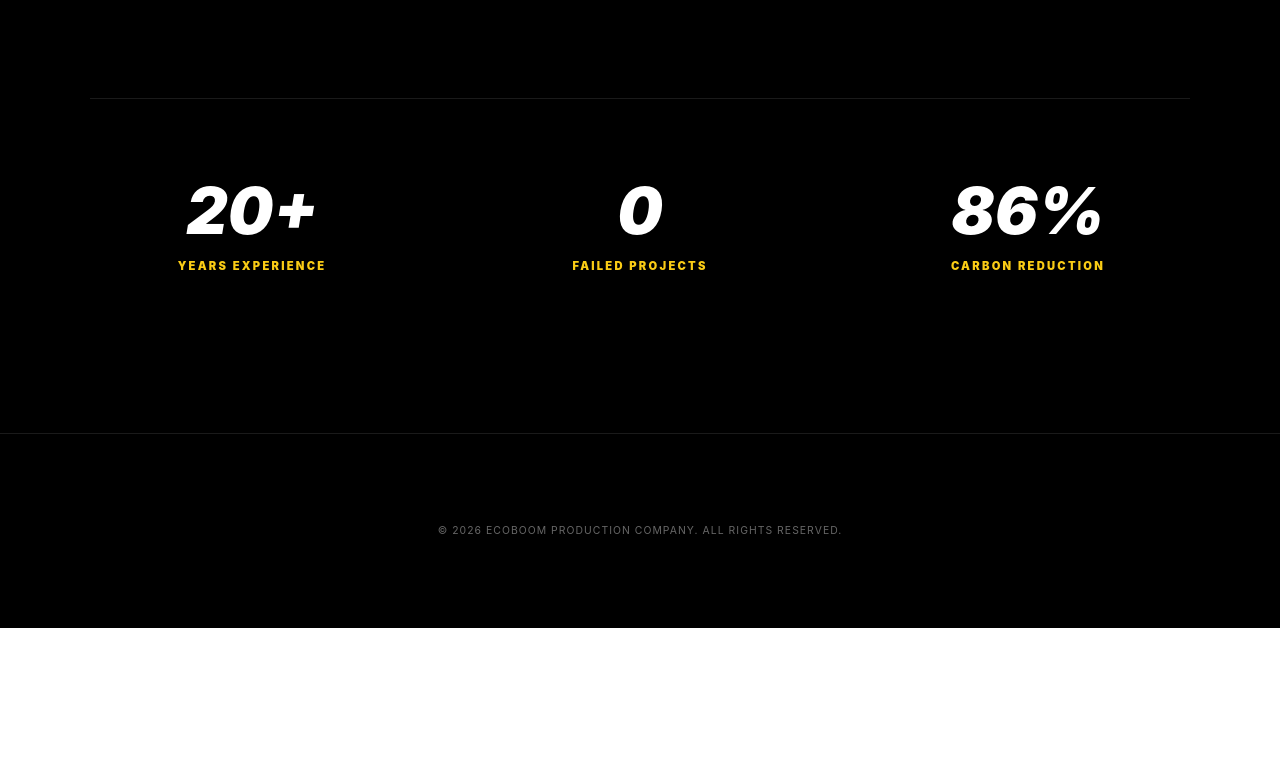
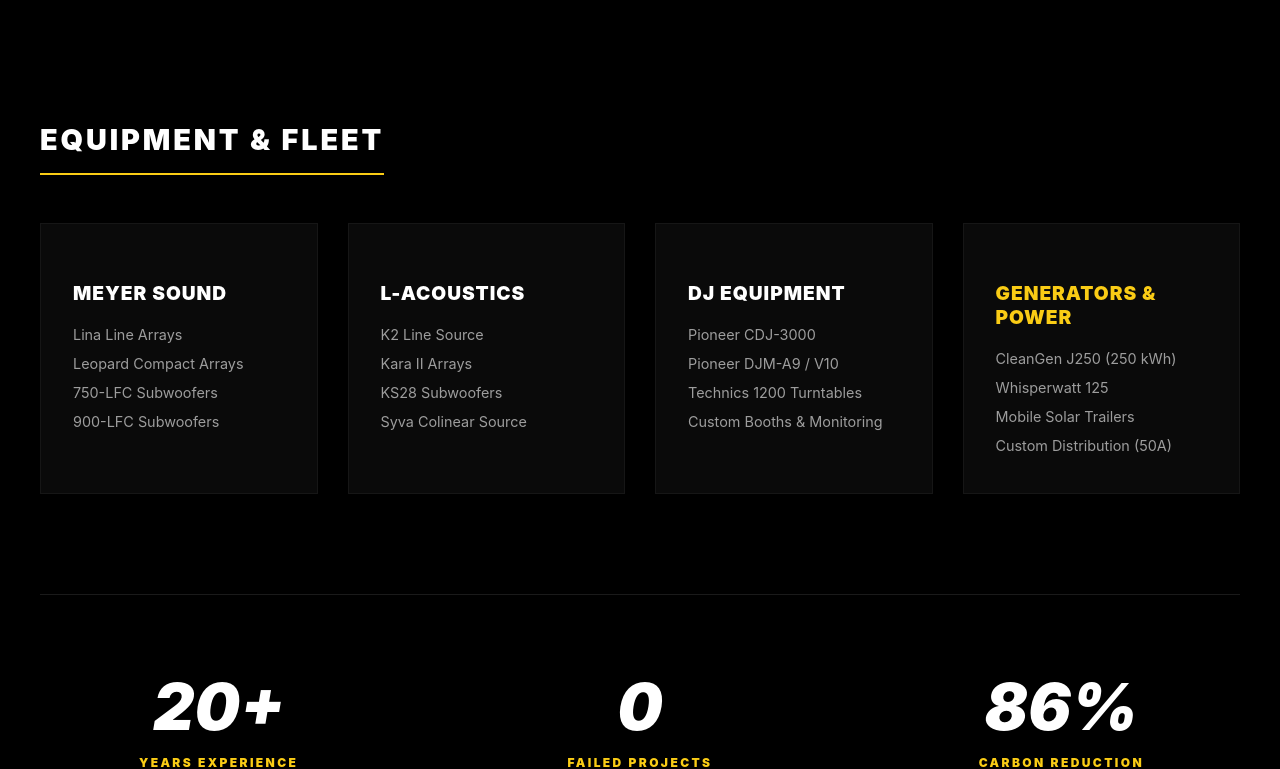
Before and after one commit to jambot-builder/ecoboom-site, a Next.js app: page / in a window 1280 px wide. Shown: the part 1457-2226 px from the top of the page. Before the commit the page ends 2085 px from the top, so only its background shows below. Built offline with nearby package versions, Linux system fonts and the light colour scheme.

Commit message:
Added detailed Equipment & Fleet section

```diff
--- a/src/app/page.tsx
+++ b/src/app/page.tsx
@@ -19,7 +19,7 @@
         boxSizing: 'border-box'
       }}>
         <div style={{ display: 'flex', alignItems: 'center' }}>
-          {/* Original Logo with White Perimeter Stroke via Multi-Drop-Shadow */}
+          {/* Logo container - Claude Code to fix stroke */}
           <div style={{
             filter: `
               drop-shadow(1px 0 0 #fff)
@@ -44,8 +44,9 @@
             />
           </div>
         </div>
-        <div style={{ display: 'flex', gap: '20px', textTransform: 'uppercase', fontSize: '0.7rem', fontWeight: '900', letterSpacing: '0.15em' }}>
+        <div style={{ display: 'flex', gap: '24px', textTransform: 'uppercase', fontSize: '0.7rem', fontWeight: '900', letterSpacing: '0.15em' }}>
           <a href="#services" style={{ color: '#fff', textDecoration: 'none' }}>Services</a>
+          <a href="#rentals" style={{ color: '#fff', textDecoration: 'none' }}>Rentals</a>
           <a href="#contact" style={{ color: '#facc15', textDecoration: 'none' }}>Contact</a>
         </div>
       </nav>
@@ -79,11 +80,11 @@
         </div>
       </section>
 
-      <main style={{ padding: '80px 24px', maxWidth: '1100px', margin: '0 auto' }}>
+      <main style={{ padding: '80px 24px', maxWidth: '1200px', margin: '0 auto' }}>
         {/* Services */}
         <section id="services">
           <h2 style={{ fontSize: '1.8rem', fontWeight: '900', textTransform: 'uppercase', borderBottom: '2px solid #facc15', paddingBottom: '16px', marginBottom: '48px', letterSpacing: '0.1em', display: 'inline-block' }}>
-            Expertise
+            Core Expertise
           </h2>
           <div style={{ display: 'grid', gridTemplateColumns: 'repeat(auto-fit, minmax(300px, 1fr))', gap: '40px' }}>
             <div style={{ position: 'relative', height: '450px', backgroundImage: 'linear-gradient(to top, rgba(0,0,0,1) 10%, transparent), url("/event-1.jpg")', backgroundSize: 'cover', backgroundPosition: 'center', padding: '32px', display: 'flex', flexDirection: 'column', justifyContent: 'flex-end', border: '1px solid rgba(255,255,255,0.1)', boxSizing: 'border-box' }}>
@@ -97,19 +98,67 @@
           </div>
         </section>
 
+        {/* Rentals Navigation / Fleet */}
+        <section id="rentals" style={{ marginTop: '100px' }}>
+          <h2 style={{ fontSize: '1.8rem', fontWeight: '900', textTransform: 'uppercase', borderBottom: '2px solid #facc15', paddingBottom: '16px', marginBottom: '48px', letterSpacing: '0.1em', display: 'inline-block' }}>
+            Equipment & Fleet
+          </h2>
+          <div style={{ display: 'grid', gridTemplateColumns: 'repeat(auto-fit, minmax(250px, 1fr))', gap: '30px' }}>
+            <div style={{ backgroundColor: '#0a0a0a', padding: '32px', border: '1px solid rgba(255,255,255,0.05)' }}>
+              <h4 style={{ color: '#fff', fontSize: '1.2rem', fontWeight: '900', textTransform: 'uppercase', marginBottom: '16px', letterSpacing: '0.05em' }}>Meyer Sound</h4>
+              <ul style={{ listStyle: 'none', padding: 0, margin: 0, color: 'rgba(255,255,255,0.6)', fontSize: '0.9rem', lineHeight: '2' }}>
+                <li>Lina Line Arrays</li>
+                <li>Leopard Compact Arrays</li>
+                <li>750-LFC Subwoofers</li>
+                <li>900-LFC Subwoofers</li>
+              </ul>
+            </div>
+
+            <div style={{ backgroundColor: '#0a0a0a', padding: '32px', border: '1px solid rgba(255,255,255,0.05)' }}>
+              <h4 style={{ color: '#fff', fontSize: '1.2rem', fontWeight: '900', textTransform: 'uppercase', marginBottom: '16px', letterSpacing: '0.05em' }}>L-Acoustics</h4>
+              <ul style={{ listStyle: 'none', padding: 0, margin: 0, color: 'rgba(255,255,255,0.6)', fontSize: '0.9rem', lineHeight: '2' }}>
+                <li>K2 Line Source</li>
+                <li>Kara II Arrays</li>
+                <li>KS28 Subwoofers</li>
+                <li>Syva Colinear Source</li>
+              </ul>
+            </div>
+
+            <div style={{ backgroundColor: '#0a0a0a', padding: '32px', border: '1px solid rgba(255,255,255,0.05)' }}>
+              <h4 style={{ color: '#fff', fontSize: '1.2rem', fontWeight: '900', textTransform: 'uppercase', marginBottom: '16px', letterSpacing: '0.05em' }}>DJ Equipment</h4>
+              <ul style={{ listStyle: 'none', padding: 0, margin: 0, color: 'rgba(255,255,255,0.6)', fontSize: '0.9rem', lineHeight: '2' }}>
+                <li>Pioneer CDJ-3000</li>
+                <li>Pioneer DJM-A9 / V10</li>
+                <li>Technics 1200 Turntables</li>
+                <li>Custom Booths & Monitoring</li>
+              </ul>
+            </div>
+
+            <div style={{ backgroundColor: '#0a0a0a', padding: '32px', border: '1px solid rgba(255,255,255,0.05)' }}>
+              <h4 style={{ color: '#facc15', fontSize: '1.2rem', fontWeight: '900', textTransform: 'uppercase', marginBottom: '16px', letterSpacing: '0.05em' }}>Generators & Power</h4>
+              <ul style={{ listStyle: 'none', padding: 0, margin: 0, color: 'rgba(255,255,255,0.6)', fontSize: '0.9rem', lineHeight: '2' }}>
+                <li>CleanGen J250 (250 kWh)</li>
+                <li>Whisperwatt 125</li>
+                <li>Mobile Solar Trailers</li>
+                <li>Custom Distribution (50A)</li>
+              </ul>
+            </div>
+          </div>
+        </section>
+
         {/* Stats */}
         <section style={{ marginTop: '100px', display: 'grid', gridTemplateColumns: 'repeat(auto-fit, minmax(200px, 1fr))', gap: '64px', padding: '80px 0', borderTop: '1px solid rgba(255,255,255,0.1)', textAlign: 'center' }}>
           <div>
             <div style={{ fontSize: '4rem', fontWeight: '900', fontStyle: 'italic', lineHeight: '1', color: '#fff' }}>20+</div>
-            <div style={{ color: '#facc15', fontWeight: '900', textTransform: 'uppercase', fontSize: '0.7rem', marginTop: '16px', letterSpacing: '0.2em' }}>Years Experience</div>
+            <div style={{ color: '#facc15', fontWeight: '900', textTransform: 'uppercase', fontSize: '0.75rem', marginTop: '16px', letterSpacing: '0.2em' }}>Years Experience</div>
           </div>
           <div>
             <div style={{ fontSize: '4rem', fontWeight: '900', fontStyle: 'italic', lineHeight: '1', color: '#fff' }}>0</div>
-            <div style={{ color: '#facc15', fontWeight: '900', textTransform: 'uppercase', fontSize: '0.7rem', marginTop: '16px', letterSpacing: '0.2em' }}>Failed Projects</div>
+            <div style={{ color: '#facc15', fontWeight: '900', textTransform: 'uppercase', fontSize: '0.75rem', marginTop: '16px', letterSpacing: '0.2em' }}>Failed Projects</div>
           </div>
           <div>
             <div style={{ fontSize: '4rem', fontWeight: '900', fontStyle: 'italic', lineHeight: '1', color: '#fff' }}>86%</div>
-            <div style={{ color: '#facc15', fontWeight: '900', textTransform: 'uppercase', fontSize: '0.7rem', marginTop: '16px', letterSpacing: '0.2em' }}>Carbon Reduction</div>
+            <div style={{ color: '#facc15', fontWeight: '900', textTransform: 'uppercase', fontSize: '0.75rem', marginTop: '16px', letterSpacing: '0.2em' }}>Carbon Reduction</div>
           </div>
         </section>
       </main>
```
